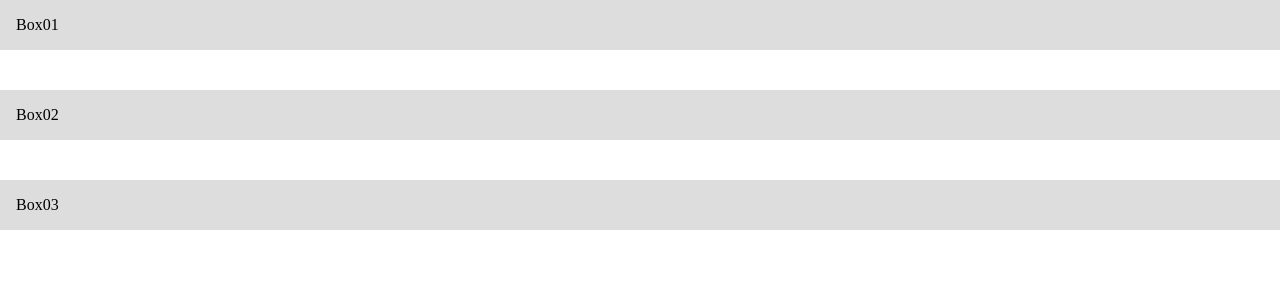
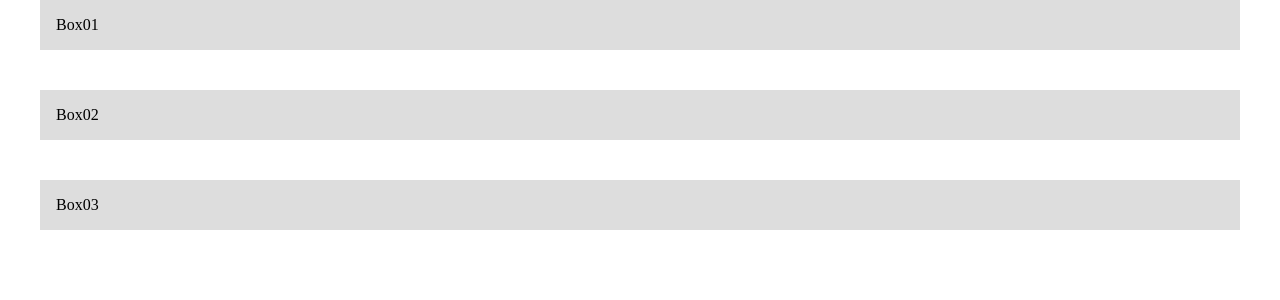
Before and after one commit to Hiratake/layout-components-react, a React (Vite) app: page / in a window 1280 px wide. Shown: the top 300 px of the page. Built offline with nearby package versions, Linux system fonts and the light colour scheme.

Commit message:
feat: centerコンポーネントを追加

```diff
--- /dev/null
+++ b/src/components/LCenter/index.tsx
@@ -0,0 +1,64 @@
+// LCenter
+
+import { CSSProperties, ElementType, ReactNode } from 'react'
+import { css } from '@emotion/react'
+
+// ----------------------------------------
+// Type
+// ----------------------------------------
+
+export type LayoutCenterProps = {
+  /** Custom tag used for the root element. */
+  tag?: ElementType
+  /** Content of the component. */
+  children?: ReactNode
+  /** Maximum width of the component. */
+  max?: CSSProperties['maxWidth']
+  /** Defines minimum paddings at both ends. */
+  gutters?: CSSProperties['paddingRight'] | CSSProperties['paddingLeft']
+  /** Whether to center the child elements. */
+  intrinsic?: boolean
+  /** Whether to center the text. */
+  andText?: boolean
+}
+
+// ----------------------------------------
+// JSX
+// ----------------------------------------
+
+export const LCenter = (props: LayoutCenterProps) => {
+  const ComponentTag = props.tag || 'div'
+  return <ComponentTag css={rootStyle(props)}>{props.children}</ComponentTag>
+}
+
+// ----------------------------------------
+// Style
+// ----------------------------------------
+
+const rootStyle = (props: LayoutCenterProps) => {
+  return css`
+    box-sizing: content-box;
+    max-width: ${props.max || '60ch'};
+    padding-right: ${props.gutters};
+    padding-left: ${props.gutters};
+    margin-right: auto;
+    margin-left: auto;
+
+    ${props.intrinsic && intrinsicStyle()}
+    ${props.andText && andTextStyle()}
+  `
+}
+
+const intrinsicStyle = () => {
+  return css`
+    display: flex;
+    flex-direction: column;
+    align-items: center;
+  `
+}
+
+const andTextStyle = () => {
+  return css`
+    text-align: center;
+  `
+}
--- a/src/main.ts
+++ b/src/main.ts
@@ -1,7 +1,9 @@
 export { LProvider } from './components/LProvider'
 export { LStack } from './components/LStack'
 export { LBox } from './components/LBox'
+export { LCenter } from './components/LCenter'
 
 export type { LayoutProviderProps } from './components/LProvider'
 export type { LayoutStackProps } from './components/LStack'
 export type { LayoutBoxProps } from './components/LBox'
+export type { LayoutCenterProps } from './components/LCenter'
--- a/src/view/App.tsx
+++ b/src/view/App.tsx
@@ -1,6 +1,6 @@
 // App
 
-import { LBox, LProvider, LStack } from '../main'
+import { LBox, LCenter, LProvider, LStack } from '../main'
 
 // ----------------------------------------
 // JSX
@@ -9,6 +9,7 @@ import { LBox, LProvider, LStack } from '../main'
 export const App = () => {
   return (
     <LProvider>
+      <LCenter max="1200px" gutters="24px">
         <LStack space="40px">
           <LBox backgroundColor="#ddd" padding="16px">
             Box01
@@ -20,6 +21,7 @@ export const App = () => {
             Box03
           </LBox>
         </LStack>
+      </LCenter>
     </LProvider>
   )
 }
```
Lines whose indentation alone changed are shown as unchanged.
